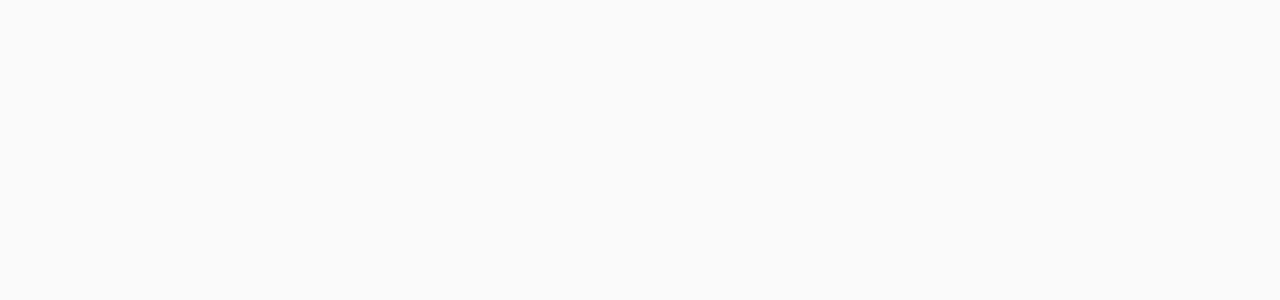
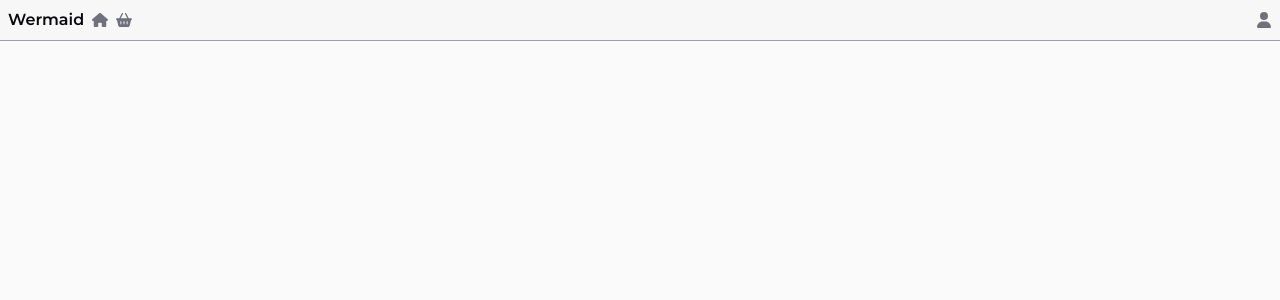
Before and after one commit to Potat369/Wermaid, a React (Vite) app: page / in a window 1280 px wide. Shown: the top 300 px of the page. Built offline with nearby package versions, Linux system fonts and the light colour scheme.

Commit message:
Add header to layout

```diff
--- a/src/pages/App.tsx
+++ b/src/pages/App.tsx
@@ -1,6 +1,7 @@
 import { useState } from "react";
 import { ThemeContext } from "../contexts.tsx";
 import { Outlet } from "react-router";
+import Header from "../components/Header.tsx";
 
 export default function App() {
   const localTheme = localStorage.getItem("theme");
@@ -23,6 +24,7 @@
 
   return (
     <ThemeContext.Provider value={{ theme, setTheme }}>
+      <Header />
       <Outlet />
     </ThemeContext.Provider>
   );
```
